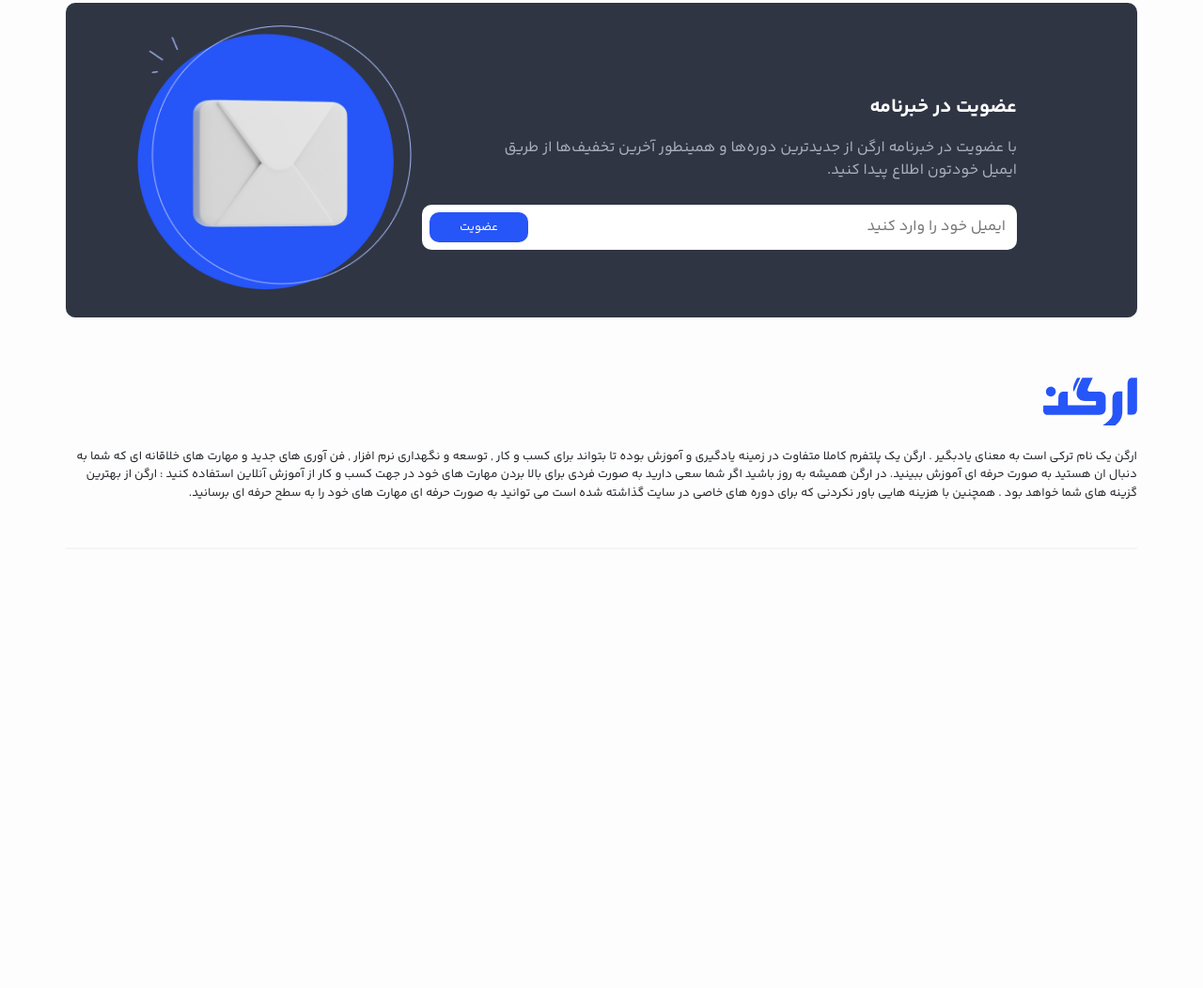
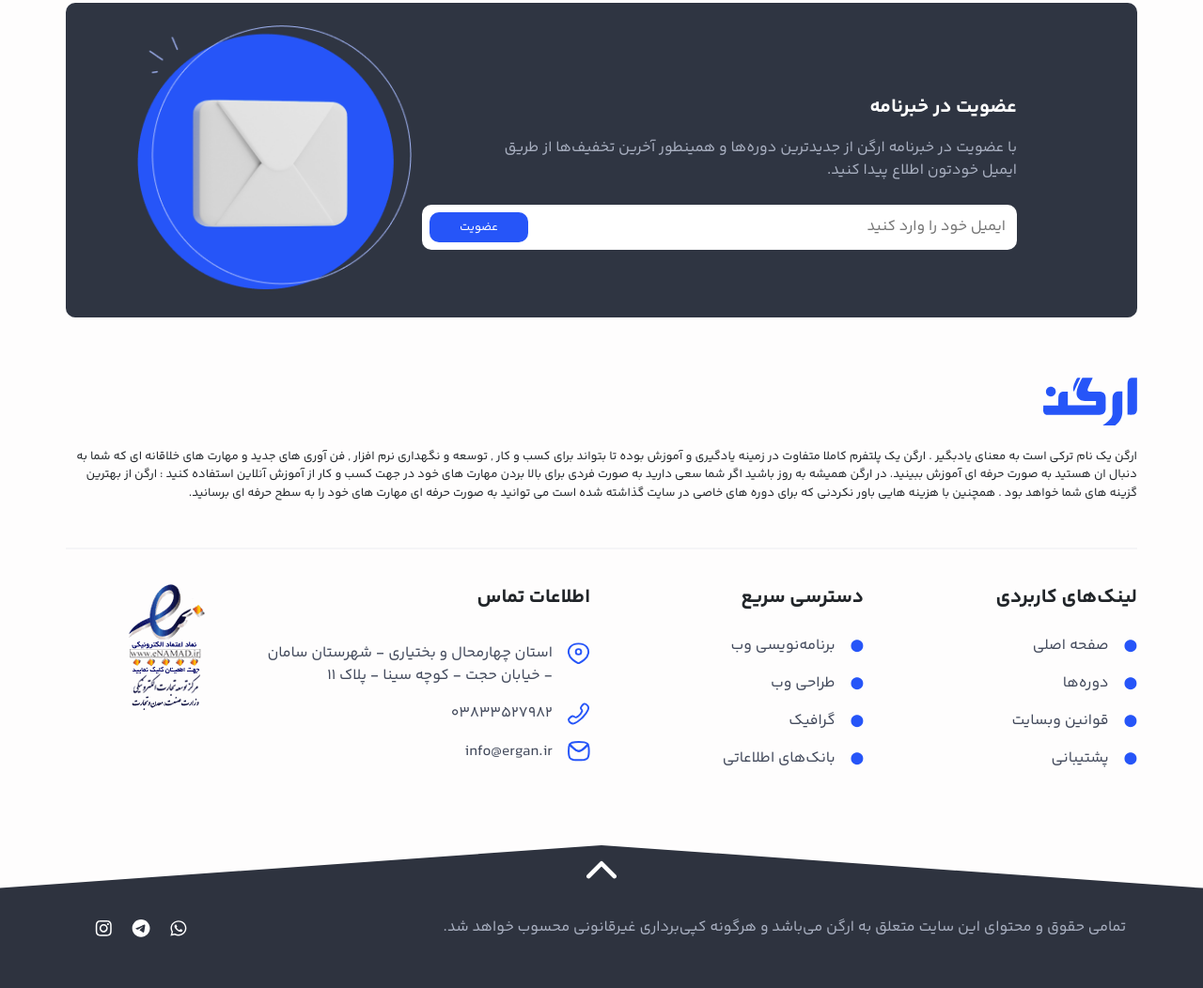
Before and after one commit to asajadi84/ergan-ui, a plain HTML site: page index.html in a window 1280 px wide. Shown: the part 6268-7320 px from the top of the page at 94% size. Before the commit the page ends 7061 px from the top, so only its background shows below. Drawn offline with Linux system fonts and the light colour scheme; a web font is replaced by a local one.

Commit message:
ergan index ready not responsive

```diff
--- a/css/style.css
+++ b/css/style.css
@@ -668,7 +668,7 @@ hr {
     color: #ffffff;
 }
 
-.footer-section {
+.upper-footer-section {
     padding: 64px 0;
 }
 
@@ -676,3 +676,52 @@ hr {
     font-size: 0.8rem;
     margin: 24px 0 48px 0;
 }
+
+.footer-title {
+    font-family: YekanBakhBold;
+    font-size: 1.3rem;
+    margin-bottom: 24px;
+}
+
+.footer-link {
+    display: block;
+    text-decoration: none;
+    color: #434a5c;
+    margin-bottom: 16px;
+}
+
+.footer-link:before {
+    content: "⬤";
+    color: #2655f8;
+    padding-left: 16px;
+    font-size: 0.8rem;
+}
+
+.footer-text {
+    margin: 0;
+    font-family: YekanBakhFD;
+    text-decoration: none;
+    color: #434a5c;
+}
+
+.footer-icon {
+    width: 24px;
+}
+
+.lower-footer-section {
+    background-color: #2e333f;
+    clip-path: polygon(0 30%, 50% 0, 100% 30%, 100% 100%, 0 100%);
+    padding: 16px 0 36px 0;
+}
+
+.scroll-to-top-icon {
+    display: block;
+    width: 32px;
+    cursor: pointer;
+    margin: 0 auto;
+}
+
+.footer-copyright {
+    margin: 0;
+    color: #a8afc0;
+}
--- a/index.html
+++ b/index.html
@@ -1038,19 +1038,85 @@
         </div>
     </section>
 
-    <section class="container footer-section">
+    <section class="container upper-footer-section">
         <img src="icons/logo.svg" alt="logo" class="ergan-logo">
         <p class="footer-description">
             ارگن یک نام ترکی است به معنای یادبگیر . ارگن یک پلتفرم کاملا متفاوت در زمینه یادگیری و آموزش بوده تا بتواند برای کسب و کار , توسعه و نگهداری نرم افزار , فن آوری های جدید و مهارت های خلاقانه ای که شما به دنبال ان هستید به صورت حرفه ای آموزش ببینید. در ارگن همیشه به روز باشید
 اگر شما سعی دارید به صورت فردی برای بالا بردن مهارت های خود در جهت کسب و کار از آموزش آنلاین استفاده کنید : ارگن از بهترین گزینه های شما خواهد بود . همچنین با هزینه هایی باور نکردنی که برای دوره های خاصی در سایت گذاشته شده است می توانید به صورت حرفه ای مهارت های خود را به سطح حرفه ای برسانید.
         </p>
 
-        <hr style="color: #dee0e6; background-color:#dee0e6; height: 2px;">
+        <hr style="color: #dee0e6; background-color:#dee0e6; height: 2px; margin-bottom: 36px;">
 
+        <div class="row">
+            <div class="col-3">
+                <p class="footer-title">لینک‌های کاربردی</p>
+                <a href="/home" class="footer-link">صفحه اصلی</a>
+                <a href="/courses" class="footer-link">دوره‌ها</a>
+                <a href="/terms" class="footer-link">قوانین وبسایت</a>
+                <a href="/support" class="footer-link">پشتیبانی</a>
+            </div>
 
+            <div class="col-3">
+                <p class="footer-title">دسترسی سریع</p>
+                <a href="/q1" class="footer-link">برنامه‌نویسی وب</a>
+                <a href="/q2" class="footer-link">طراحی وب</a>
+                <a href="/q3" class="footer-link">گرافیک</a>
+                <a href="/q4" class="footer-link">بانک‌های اطلاعاتی</a>
+            </div>
+
+            <div class="col-4">
+                <p class="footer-title">اطلاعات تماس</p>
+                <div class="d-flex flex-row">
+                    <div class="p-2 align-self-start" style="padding-right: 0 !important;"><img class="footer-icon" src="icons/footer-address.svg"></div>
+                    <div class="p-2 align-self-start">
+                        <p class="footer-text">استان چهارمحال و بختیاری - شهرستان سامان - خیابان حجت - کوچه سینا - پلاک 11</p>
+                    </div>
+                </div>
+                <div class="d-flex flex-row">
+                    <div class="p-2 align-self-start" style="padding-right: 0 !important;"><img class="footer-icon" src="icons/footer-phone.svg"></div>
+                    <div class="p-2 align-self-start">
+                        <a href="tel:+983833527982" class="footer-text">03833527982</a>
+                    </div>
+                </div>
+                <div class="d-flex flex-row">
+                    <div class="p-2 align-self-start" style="padding-right: 0 !important;"><img class="footer-icon" src="icons/footer-email.svg"></div>
+                    <div class="p-2 align-self-start">
+                        <a href="mailto:info@ergan.ir" class="footer-text">info@ergan.ir</a>
+                    </div>
+                </div>
+            </div>
+
+            <div class="col-2">
+                <!-- enamad code -->
+                <img src="testonly/enamad.png" style="width: 125px;">
+            </div>
+        </div>
     </section>
 
-    <br><br><br><br><br><br>
+    <section class="lower-footer-section">
+        <div class="container">
+            <img src="icons/scroll-to-top.svg" alt="scroll to top" class="scroll-to-top-icon">
+
+            <div class="d-flex justify-content-between" style="margin-top: 24px;">
+                <div class="p-2 align-self-center" style="padding: 0 !important;">
+                    <p class="footer-copyright">تمامی حقوق و محتوای این سایت متعلق به ارگن می‌باشد و هرگونه کپی‌برداری غیرقانونی محسوب خواهد شد.</p>
+                </div>
+                <div class="p-2 align-self-center">
+                    <div class="d-flex flex-row">
+                        <div class="p-2 align-self-center">
+                            <a href="https://api.whatsapp.com/send?phone=989137001784" target="_blank"><img src="icons/whatsapp.svg" alt="whatsapp" class="footer-icon"></a>
+                        </div>
+                        <div class="p-2 align-self-center">
+                            <a href="https://t.me/ergangroup" target="_blank"><img src="icons/telegram.svg" alt="telegram" class="footer-icon"></a>
+                        </div>
+                        <div class="p-2 align-self-center">
+                            <a href="https://instagram.com/ergangroup" target="_blank"><img src="icons/instagram.svg" alt="instagram" class="footer-icon"></a>
+                        </div>
+                    </div>
+                </div>
+            </div>
+        </div>
+    </section>
 
     <script type="text/javascript">
         $(document).ready(function(){
@@ -1078,7 +1144,11 @@
                 });
             }
 
-            console.log();
+            $(".scroll-to-top-icon").on("click", function(){
+                window.scrollTo({top: 0, behavior: "smooth"});
+            });
+
+
         });
     </script>
 
```
Also changed, not shown: icons/footer-address.svg (added), icons/footer-email.svg (added), icons/footer-phone.svg (added), icons/instagram.svg (added), icons/scroll-to-top.svg (added), icons/telegram.svg (added), icons/whatsapp.svg (added), testonly/enamad.png (added).
